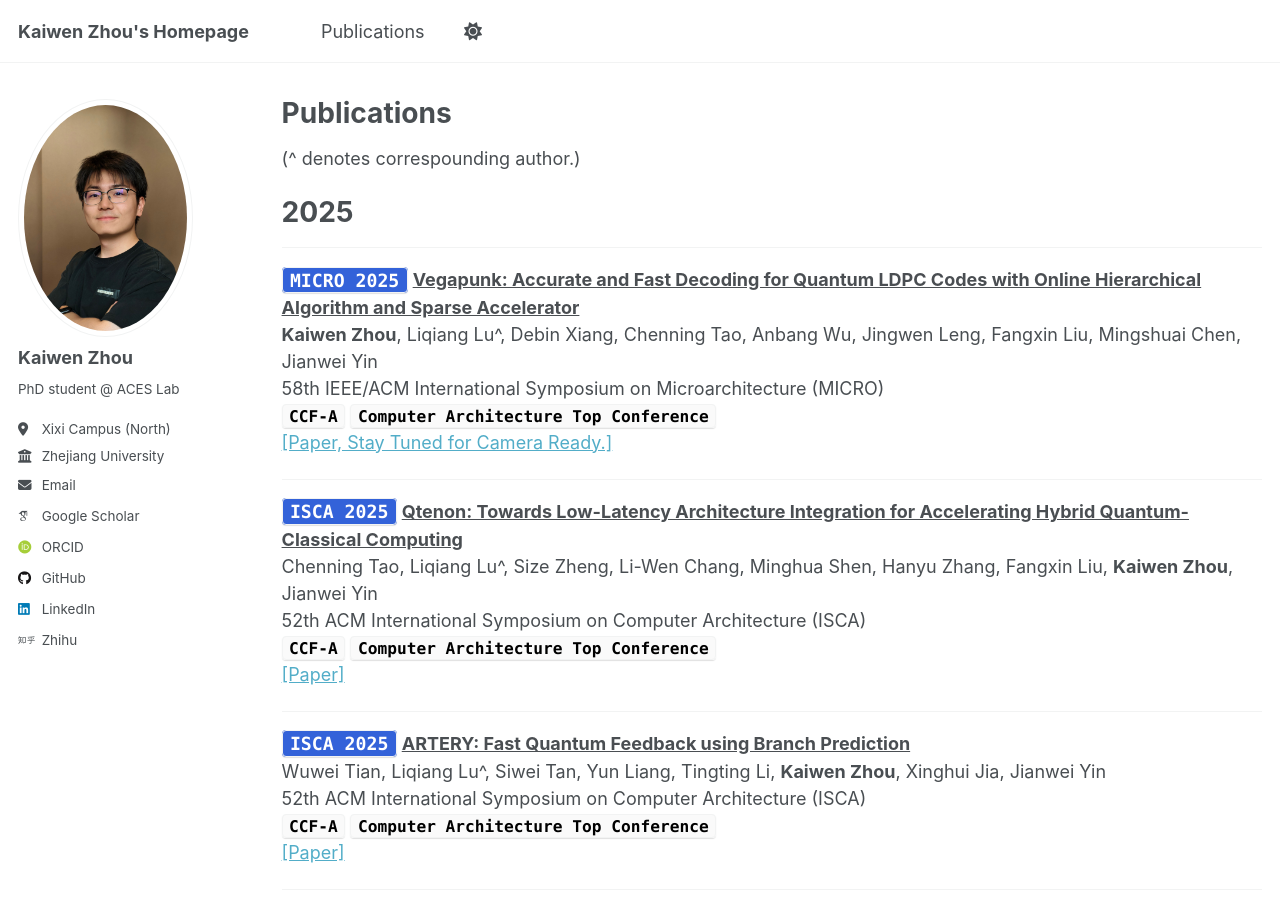
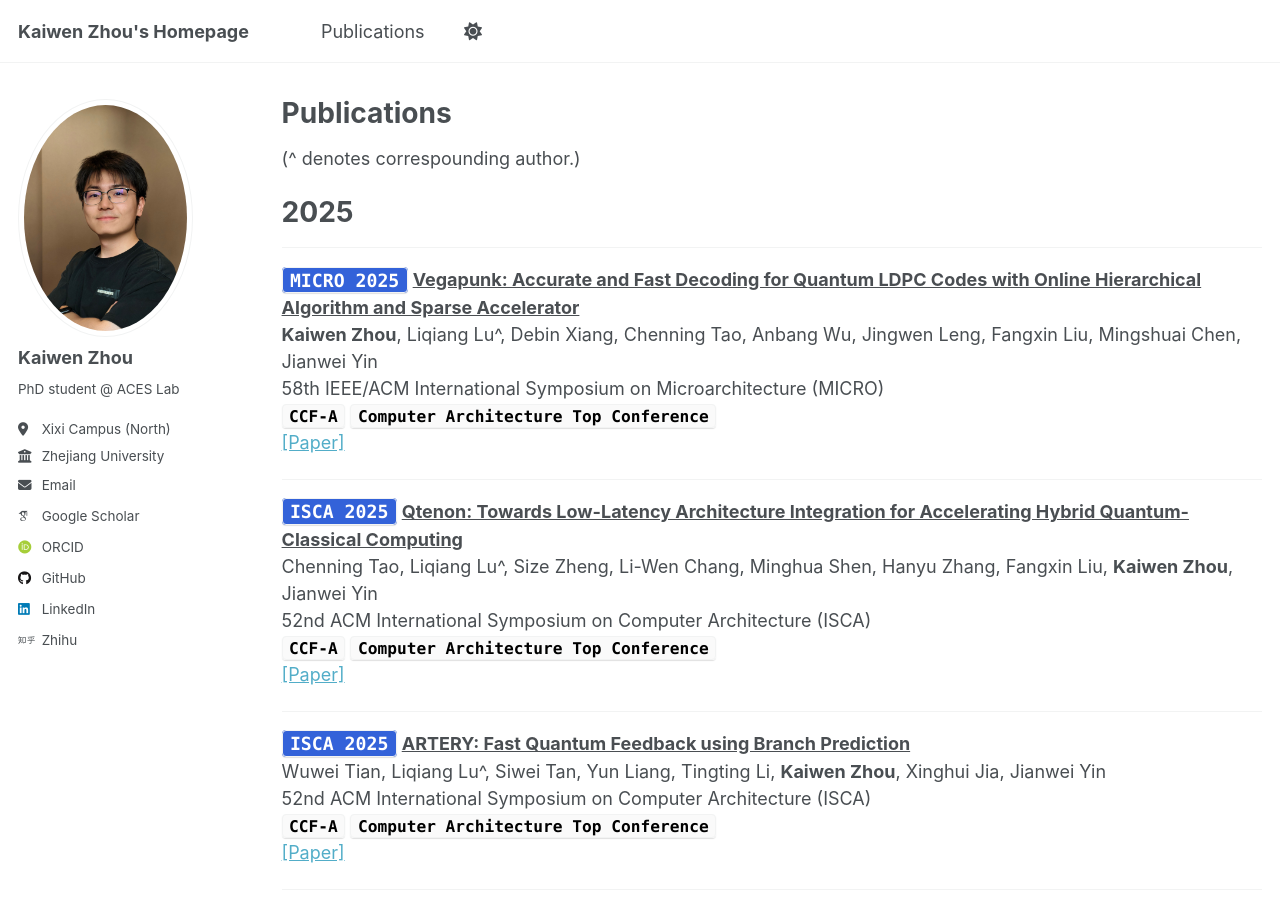
Before and after one commit to KaiwenZhou2003/kaiwenzhou2003.github.io, a Jekyll site: the page built from _pages/publications.md, in a window 1280 px wide and 900 px high. Built offline with Jekyll 4.4.1, drawn with Linux system fonts in a browser that asks for light colours; some web fonts are replaced; some of the changed text lies outside the part shown.

Commit message:
add MICRO 2025

```diff
--- a/_pages/publications.md
+++ b/_pages/publications.md
@@ -26,7 +26,7 @@ author_profile: true
 <code style="color: black; background-color: #fafafa; font-size: 0.9em;"><b>CCF-A</b></code>
 <code style="color: black; background-color: #fafafa; font-size: 0.9em;"><b>Computer Architecture Top Conference</b></code>
 <br>
-<a href="../paper_files/MICRO2025_Vegapunk.pdf">[Paper, Stay Tuned for Camera Ready.]</a>
+<a href="../paper_files/MICRO2025_Vegapunk.pdf">[Paper]</a>
 
 ------
 
@@ -39,7 +39,7 @@ author_profile: true
 </span>
 <br>
 <span style="">
-52th ACM International Symposium on Computer Architecture (ISCA)
+52nd ACM International Symposium on Computer Architecture (ISCA)
 </span>
 <br>
 <code style="color: black; background-color: #fafafa; font-size: 0.9em;"><b>CCF-A</b></code>
@@ -58,7 +58,7 @@ author_profile: true
 </span>
 <br>
 <span style="">
-52th ACM International Symposium on Computer Architecture (ISCA)
+52nd ACM International Symposium on Computer Architecture (ISCA)
 </span>
 <br>
 <code style="color: black; background-color: #fafafa; font-size: 0.9em;"><b>CCF-A</b></code>
```
Also changed, not shown: other parts of _pages/publications.md (+1 -1 lines), 1 other file.
